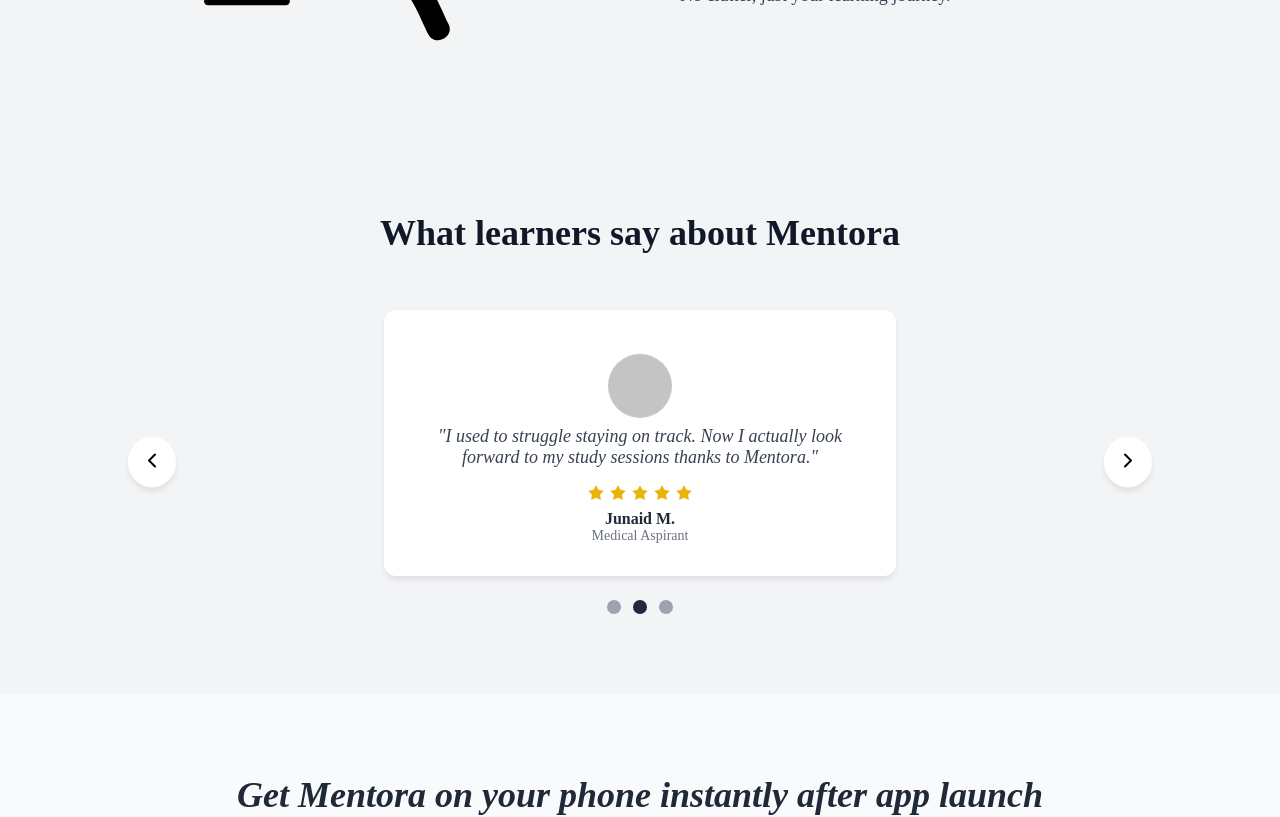
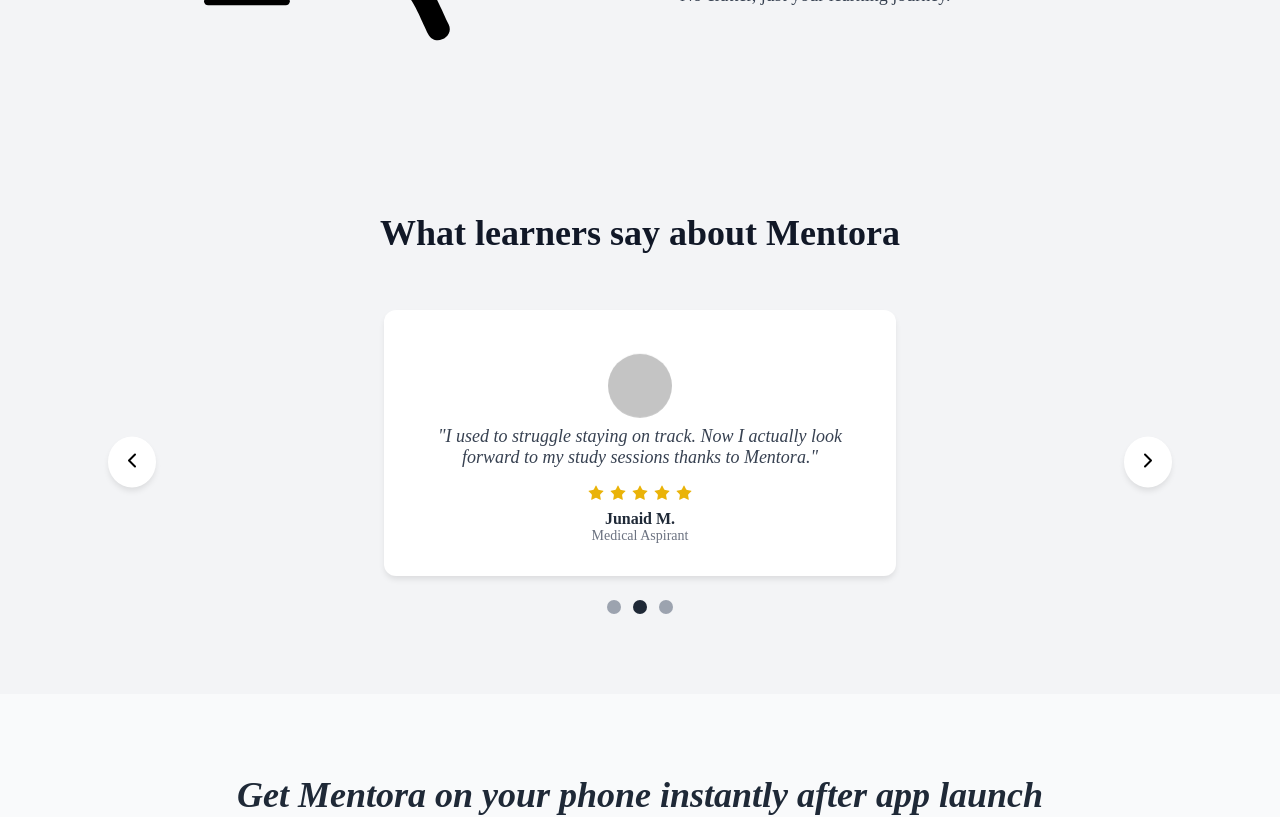
Before and after one commit to Mentoraltd/Mentora-official-website, a React (Vite) app: page /download in a window 1280 px wide. Shown: the part 2467-3284 px from the top of the page. Built offline with nearby package versions, Linux system fonts and the light colour scheme; grey boxes are pictures that could not be loaded; a web font is replaced by a local one.

Commit message:
Fix: Newsletter functionality

```diff
--- a/src/Resources/blog.jsx
+++ b/src/Resources/blog.jsx
@@ -125,7 +125,7 @@
             </div>
             <div className="rightNewsForm">
                 <form name="newsletter" method="POST" data-netlify="true">
-                        <input type="hidden" name="newsletterform" value="newsletter" />
+                        <input type="hidden" name="form-name" value="newsletter" />
                         <input type="email" name="email" id="NewsletterEmail" placeholder="Your email address" />
                         <button type="submit" className="NewsSubmitBtn">Subscribe <IoIosArrowDown className="IoIosArrowDown"/> </button>
 
--- a/src/navbar/Pages/download.css
+++ b/src/navbar/Pages/download.css
@@ -256,11 +256,11 @@
 }
 
 .testimonial-nav.left {
-  left: 0;
+  left: -20px;
 }
 
 .testimonial-nav.right {
-  right: 0;
+  right: -20px;
 }
 
 .nav-button {
--- a/src/navbar/Pages/download.jsx
+++ b/src/navbar/Pages/download.jsx
@@ -284,6 +284,7 @@
             <form onSubmit={handleSendLink} className="cta-form" name="phoneForm"
               method="POST"
               data-netlify="true">
+                <input type="hidden" name="form-name" value="phoneForm" />
             <input
                 type="tel"
                 name="phone"
```
